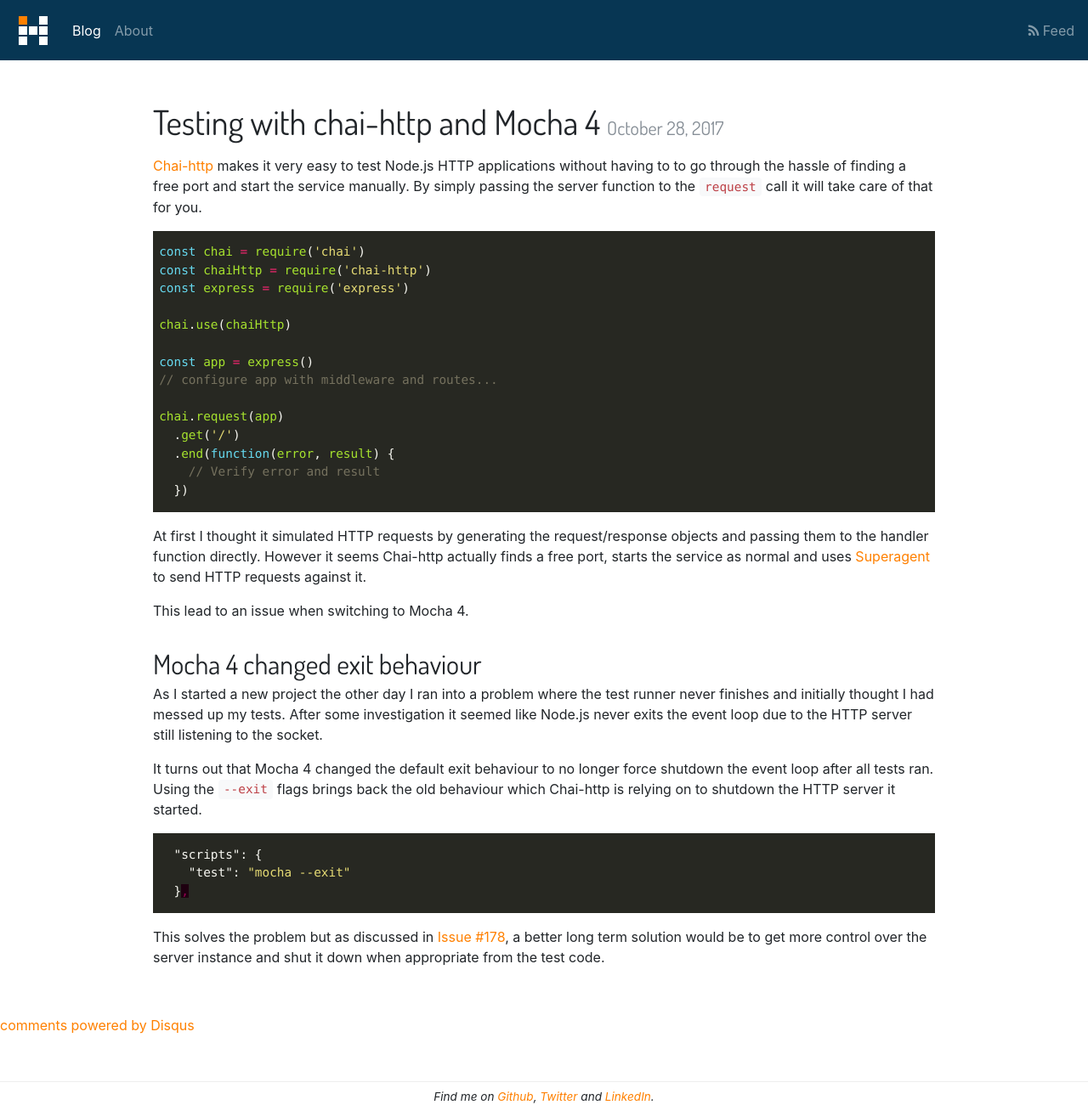
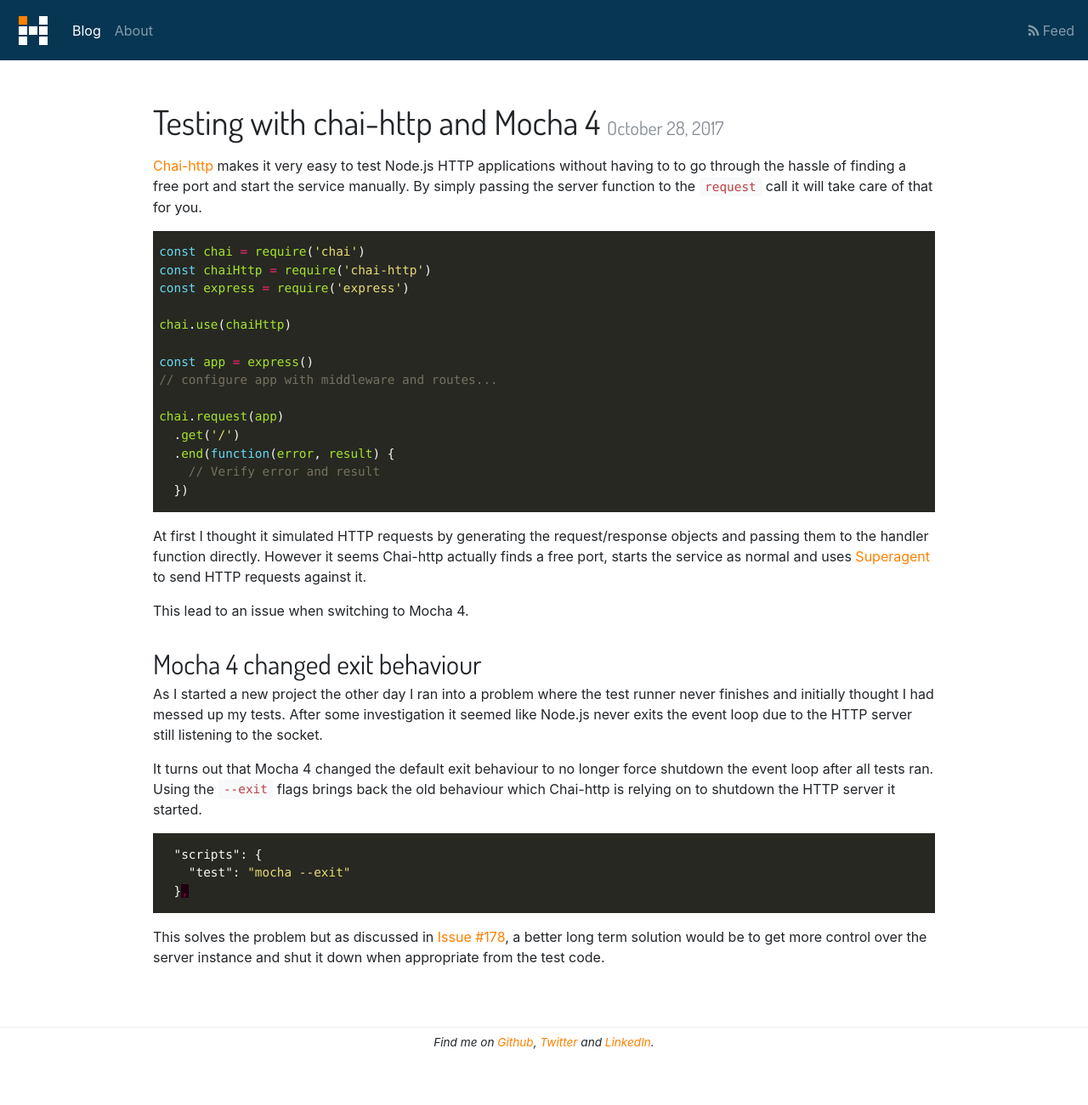
Before and after one commit to hallski/hallski.github.io, a Jekyll site: the page built from _posts/2017-10-28-chaihttp-mocha-4.markdown, in a window 1280 px wide. Shown: the whole page at 85% size. Built offline with Jekyll 4.4.1, drawn with Linux system fonts in a browser that asks for light colours; nearby versions of some CDN libraries; comment, search, counter and statistics services are not loaded; after the commit the page ends 1237 px from its top, so only the background shows below that; part of the change alters nothing that is shown.

Commit message:
Remove Disqus comments
These are largerly unused and just leads to unnecessary tracking.

```diff
--- a/_config.yml
+++ b/_config.yml
@@ -4,7 +4,6 @@ highlighter: rouge
 
 permalink: /blog/:title
 
-disqus_shortname: hallski
 owner:
     name:     Mikael Hallendal
     email:    hallski@hallski.org
--- a/_includes/disqus_comments.html
+++ /dev/null
@@ -1,14 +0,0 @@
-<div id="disqus_thread"></div>
-<script type="text/javascript">
-  /* * * CONFIGURATION VARIABLES: EDIT BEFORE PASTING INTO YOUR WEBPAGE * * */
-var disqus_shortname = '{{ site.disqus_shortname }}'; // required: replace example with your forum shortname
-
-/* * * DON'T EDIT BELOW THIS LINE * * */
-(function() {
-  var dsq = document.createElement('script'); dsq.type = 'text/javascript'; dsq.async = true;
-  dsq.src = '//' + disqus_shortname + '.disqus.com/embed.js';
-  (document.getElementsByTagName('head')[0] || document.getElementsByTagName('body')[0]).appendChild(dsq);
-})();
-</script>
-<noscript>Please enable JavaScript to view the <a href="http://disqus.com/?ref_noscript">comments powered by Disqus.</a></noscript>
-<a href="http://disqus.com" class="dsq-brlink">comments powered by <span class="logo-disqus">Disqus</span></a>
--- a/_layouts/post.html
+++ b/_layouts/post.html
@@ -14,6 +14,3 @@ section: blog
     </div>
   </div>
 </div>
-{% if page.comments == true %}
-{% include disqus_comments.html %}
-{% endif %}
```
